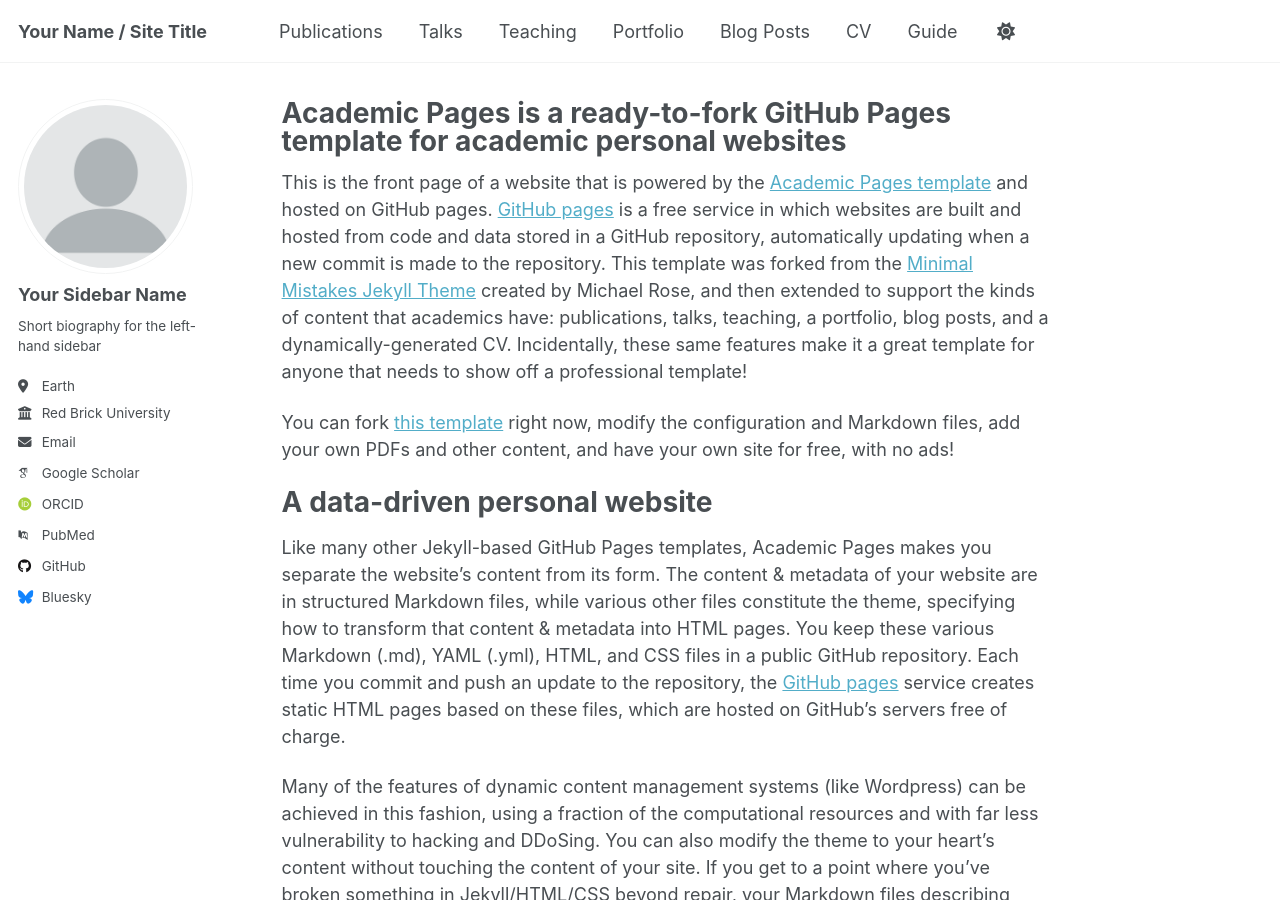
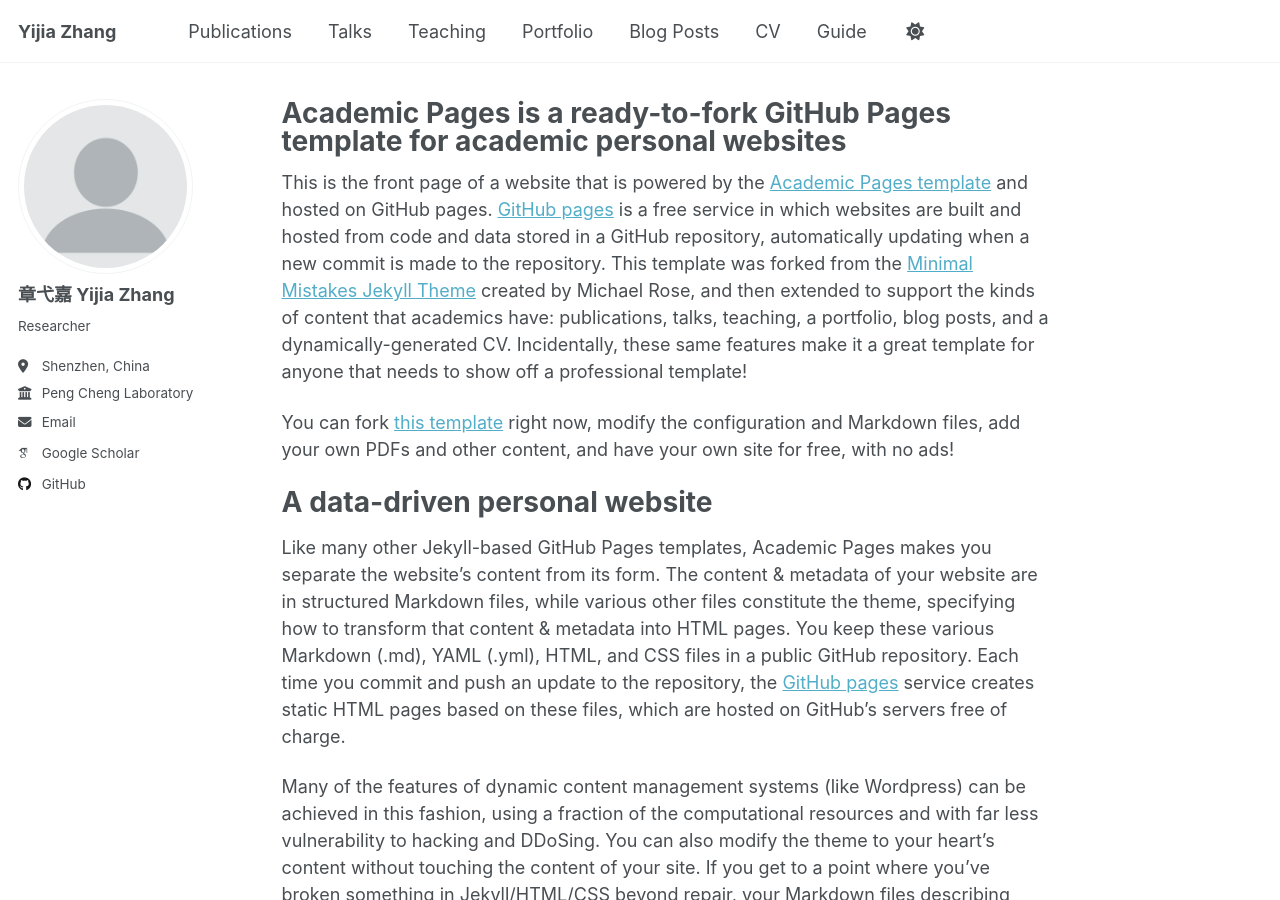
Before and after one commit to zyjopensource/zyjopensource.github.io, a Jekyll site: the page built from _pages/about.md, in a window 1280 px wide and 900 px high. Built offline with Jekyll 4.4.1, drawn with Linux system fonts in a browser that asks for light colours; some web fonts are replaced; a script that is not in the unit is left out.

Commit message:
Update _config.yml

```diff
--- a/_config.yml
+++ b/_config.yml
@@ -9,7 +9,7 @@
 # Basic Site Settings
 locale                   : "en-US"
 site_theme               : "default" # Currently available options are "default", "air"
-title                    : "Your Name / Site Title"
+title                    : "Yijia Zhang"
 title_separator          : "-"
 name                     : &name "Your Name"
 description              : &description "Your Name's academic portfolio"   # Update this with a general description of your site, this is the default if not overridden by a page
@@ -24,23 +24,23 @@ repository               : "academicpages/academicpages.github.io"
 author:
   # Biographic information
   avatar           : "profile.png"
-  name             : "Your Sidebar Name"
+  name             : "章弋嘉 Yijia Zhang"
   pronouns         : # example: "she/her"
-  bio              : "Short biography for the left-hand sidebar"
-  location         : "Earth"
-  employer         : "Red Brick University"
+  bio              : "Researcher"
+  location         : "Shenzhen, China"
+  employer         : "Peng Cheng Laboratory"
   uri              : # URL
-  email            : "none@example.org"
+  email            : "zhangyj01@pcl.ac.cn"
 
   # Academic websites
   academia         : # URL
   arxiv            : # URL - Update with the correct link to your profile
-  googlescholar    : "https://scholar.google.com/citations?user=PS_CX0AAAAAJ"
+  googlescholar    : "https://scholar.google.com/citations?user=A9D-ytoAAAAJ"
   inspire-hep      : # URL
   impactstory      : # URL
-  orcid            : "http://orcid.org/yourorcidurl"
+  orcid            : # URL
   semantic         : # URL
-  pubmed           : "https://www.ncbi.nlm.nih.gov/pubmed/?term=john+snow"
+  pubmed           : # URL
   researchgate     : # URL
   scopus           : # URL
 
@@ -48,13 +48,13 @@ author:
   bitbucket        : # Username - Update with your username on the site
   codepen          : # Username
   dribbble         : # Username
-  github           : "academicpages"
+  github           : "zyjopensource"
   kaggle           : # Username
   stackoverflow    : # User number or user number and name (i.e., use "1" or "1/jeff-atwood")
 
   # Social media
   artstation       : # Username
-  bluesky          : "bsky.app" # Replace this with you Bluesky username
+  bluesky          : # Username
   facebook         : # Username
   flickr           : # Username
   foursquare       : # Username
```
